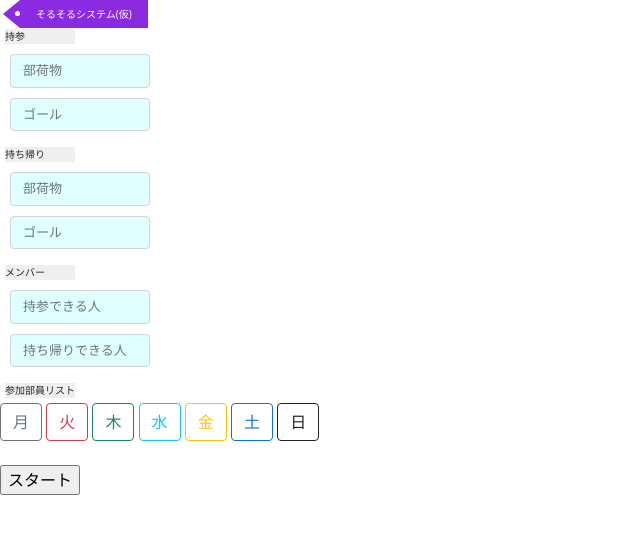
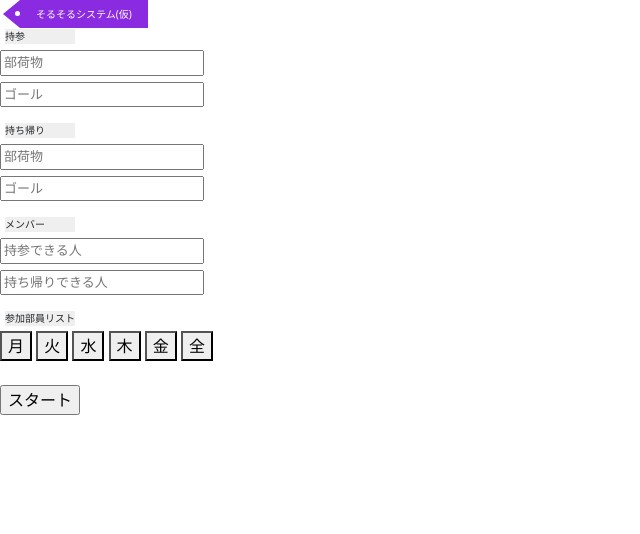
Before and after one commit to solsolsystem/nacchicchi, a plain HTML site: page index.html in a window 1280 px wide. Shown: the whole page, without its empty margins (0-640 px from the left). Drawn offline with nearby package versions, Linux system fonts and the light colour scheme.

Commit message:
Update index.html

```diff
--- a/index.html
+++ b/index.html
@@ -27,6 +27,9 @@
 </head>
 
 
+
+
+
 <body>
 
   <!-- <header class="nananana">(仮)そるそるシステム</header> -->
@@ -38,9 +41,9 @@
 <form mrthod="get" action="index.html" oninpit="result.value = (nana.value)">
     <div class="mb-3">
   <label for="formControlInput0" class="form-label" style="font-size:x-small">持参</label>
-  <input type="bg" name="nana" class="form-control" id="formControlInput0" placeholder="部荷物" style="font-size:small">
+  <input type="bg" name="nana" class="form-control0" id="formControlInput0" placeholder="部荷物" style="font-size:small">
   <label for="formControlInput1" class="form-label"></label>
-  <input type="bg" class="form-control" id="formControlInput1" placeholder="ゴール" style="font-size:small">
+  <input type="bg" class="form-control1" id="formControlInput1" placeholder="ゴール" style="font-size:small">
 </div>
 
 </form>
@@ -56,9 +59,9 @@
 <body>
     <div class="mb-3">
   <label for="formControlInput2" class="form-label" style="font-size:x-small">持ち帰り</label>
-  <input type="bg" class="form-control" id="formControlInput2" placeholder="部荷物" style="font-size:small">
+  <input type="bg" class="form-control0" id="formControlInput2" placeholder="部荷物" style="font-size:small">
   <label for="formControlInput3" class="form-label"></label>
-  <input type="bg" class="form-control" id="formControlInput3" placeholder="ゴール" style="font-size:small">
+  <input type="bg" class="form-control1" id="formControlInput3" placeholder="ゴール" style="font-size:small">
 </div>
 
 <!-- <body>
@@ -72,9 +75,9 @@
 <body>
     <div class="mb-3">
   <label for="formControlInput4" class="form-label" style="font-size:x-small">メンバー</label>
-  <input type="bg" class="form-control" id="formControlInput4" placeholder="持参できる人" style="font-size:small">
+  <input type="bg" class="form-control2" id="formControlInput4" placeholder="持参できる人" style="font-size:small">
   <label for="formControlInput5" class="form-label"></label>
-  <input type="bg" class="form-control" id="formControlInput5" placeholder="持ち帰りできる人" style="font-size:small">
+  <input type="bg" class="form-control2" id="formControlInput5" placeholder="持ち帰りできる人" style="font-size:small">
 </div>
 
 <!-- <body>
@@ -90,39 +93,46 @@
 </div>
 
 <body>
+<!-- <button type="button" class="btn btn-outline-primary">月</button>
+<button type="button" class="btn btn-outline-danger">火</button>
+<button type="button" class="btn btn-outline-info">水</button>
+<button type="button" class="btn btn-outline-success">木</button>
+<button type="button" class="btn btn-outline-warning">金</button>
+<button type="button" class="btn btn-outline-secondary">全</button> -->
 
-<button type="button" class="btn btn-outline-secondary">月</button>
-<button type="button" class="btn btn-outline-danger">火</button>
-<button type="button" class="btn btn-outline-success">木</button>
-<button type="button" class="btn btn-outline-info">水</button>
-<button type="button" class="btn btn-outline-warning">金</button>
-<button type="button" class="btn btn-outline-primary">土</button>
-<button type="button" class="btn btn-outline-dark">日</button>
+<button type="button" class="moon" >月</button>
+<button type="button" class="fire">火</button>
+<button type="button" class="water">水</button>
+<button type="button" class="wood">木</button>
+<button type="button" class="gold">金</button>
+<button type="button" class="all">全</button>
+
+
 
 
 <script>
   //持参・持ち帰りできるメンバーをアラートで表示
 document.getElementsByTagName('button')[0].addEventListener('click', () => {
-  window.alert('はお めい るん えるさ ぺこ そら なこ ひま らい ふたば たくみ めろ さくら うみ うる りむ ゆず えす のあ にと りあ ありぃ はれ れい じぇ べあ おり とわ おく なる るーく かおる やまと ぷりま まりん あき もと かの じる しー いる');
+  window.alert('月持参・持ち帰り(来年の時間割わかったら反映させるね)');
 })
 document.getElementsByTagName('button')[1].addEventListener('click', () => {
-  window.alert('火持参・持ち帰り');
+  window.alert('火持参・持ち帰り(わっほーい)');
 })
 document.getElementsByTagName('button')[2].addEventListener('click', () => {
-  window.alert('水持参・持ち帰り');
+  window.alert('水持参・持ち帰り(いえいいえい)');
 })
 document.getElementsByTagName('button')[3].addEventListener('click', () => {
-  window.alert('木持参・持ち帰り');
+  window.alert('木持参・持ち帰り(がんばれがんばれ)');
 })
 document.getElementsByTagName('button')[4].addEventListener('click', () => {
-  window.alert('金持参・持ち帰り');
+  window.alert('金持参・持ち帰り(イエローイエロー)');
 })
 document.getElementsByTagName('button')[5].addEventListener('click', () => {
-  window.alert('土持参・持ち帰り');
+  window.alert('はれ べあ ゆう らい るーく えいと えす きーま こう せれ そら てる とわ にと ふう りあ なる えるさ おり かおる なこ ぷら りく れい じぇりー はち りい かれん あお ありぃ うみ うる おく きよ しん ちゃい つくし なな なの のあ はお ふたば ぺこ めろ ゆあ ゆず らら りた りむ ふぃあ わい ころん さくら るん');
 })
-document.getElementsByTagName('button')[6].addEventListener('click', () => {
-  window.alert('日持参・持ち帰り');
-})
+//document.getElementsByTagName('button')[6].addEventListener('click', () => {
+  //window.alert('はれ べあ ゆう らい るーく えいと えす きーま こう せれ そら てる とわ にと ふう りあ なる えるさ おり かおる なこ ぷら りく れい じぇりー はち りい かれん あお ありぃ うみ うる おく きよ しん ちゃい つくし なな なの のあ はお ふたば ぺこ めろ ゆあ ゆず らら りた りむ ふぃあ わい ころん さくら るん');
+//})
 
 </script>
 </body>
@@ -447,6 +457,18 @@ function clickBtn7(){
 
 </script>
 
+<!-- <div class="circle-1">
+  <p>Praesent nec erat urna. Integer feugiat vel libero id porta. Aenean elementum lectus vitae est fringilla iaculis. Nulla aliquet sem pulvinar.</p>
+</div>
+
+<div class="circle-2">
+  <p>Suspendisse eros augue, gravida sed interdum at, laoreet vel sem. Pellentesque auctor hendrerit, sit amet interdum nisl aliquam. Nunc vel porttitor augue.</p>
+</div>
+
+<div class="circle-3">
+  <p>Integer ultrices a nulla sit amet aliquet. Praesent quis gravida turpis. Donec viverra venenatis pulvinar. Sed ut luctus mauris, in pulvinar turpis. Donec sodales velit consequat.</p>
+</div> -->
+
 <link rel="stylesheet" href="index.css">
 
 <!--<script src="solsolsystem.js"></script>!-->
```
